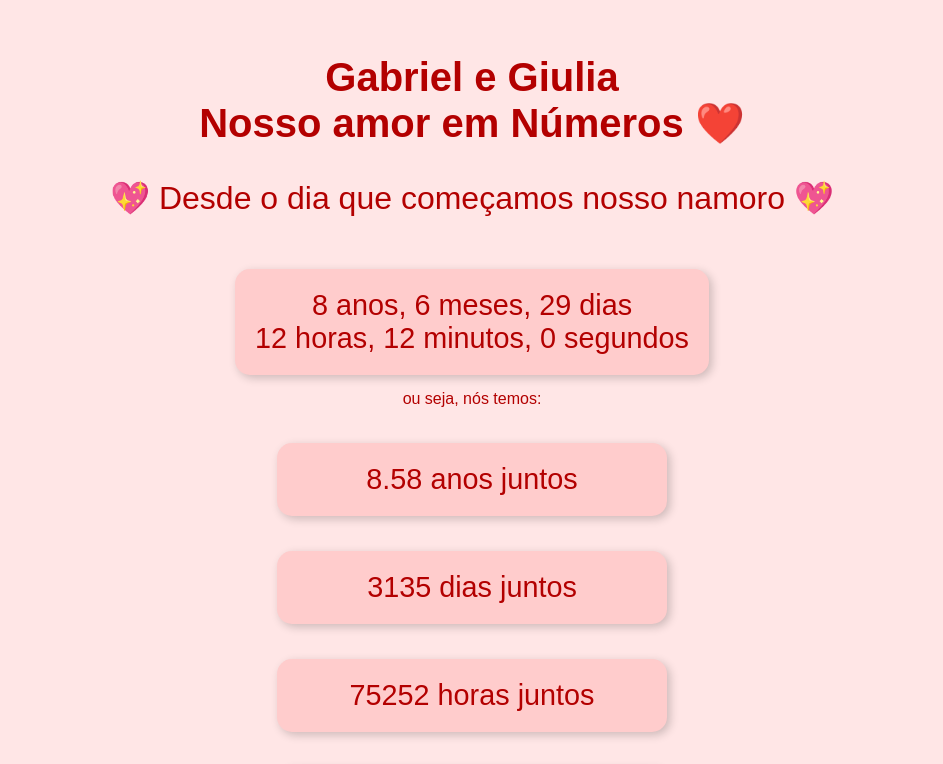
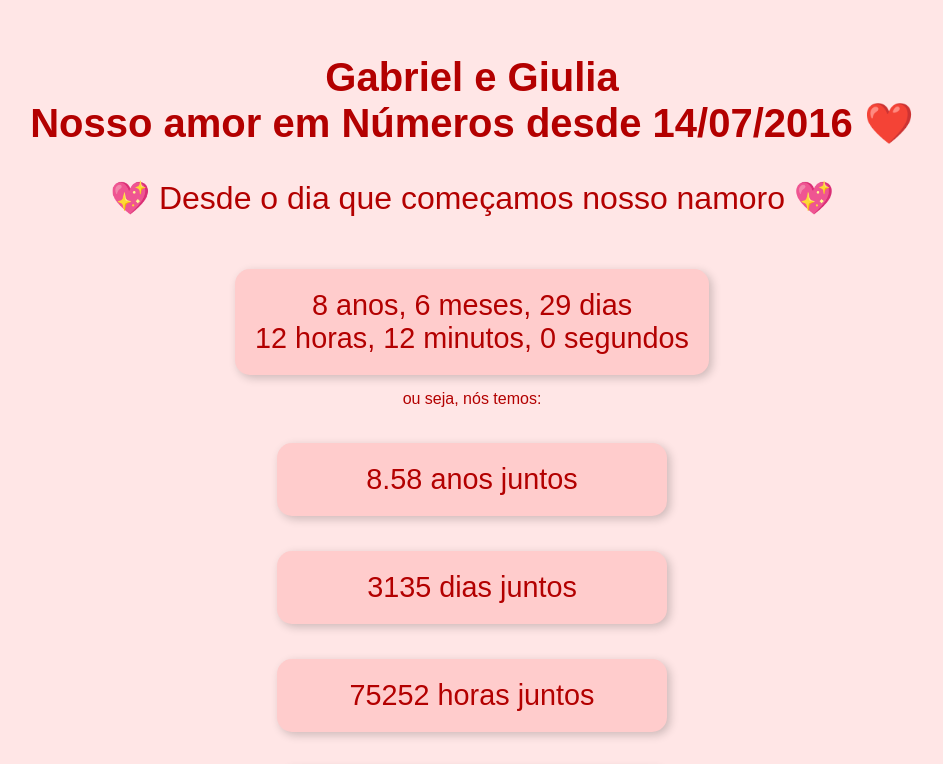
Before and after one commit to lagando/contador, a plain HTML site: page index.html in a window 1280 px wide. Shown: the top 764 px of the page, without its empty margins (168-1111 px from the left). Drawn offline with Linux system fonts and the light colour scheme.

Commit message:
Update index.html

```diff
--- a/index.html
+++ b/index.html
@@ -37,7 +37,7 @@
   </style>
 </head>
 <body>
-  <h1>Gabriel e Giulia <br> Nosso amor em Números ❤️</h1>
+  <h1>Gabriel e Giulia <br> Nosso amor em Números desde 14/07/2016 ❤️</h1>
   <p class="heart">💖 Desde o dia que começamos nosso namoro 💖</p>
   <div class="contador-container">
     <div id="contador" class="contador-box">Carregando...</div>
```
